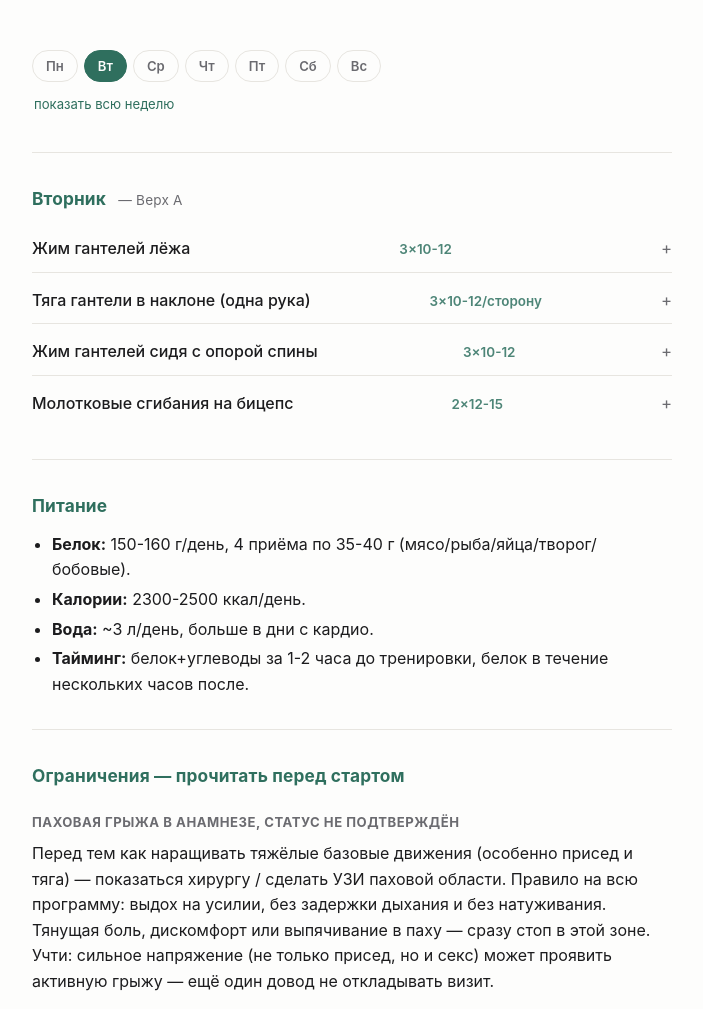
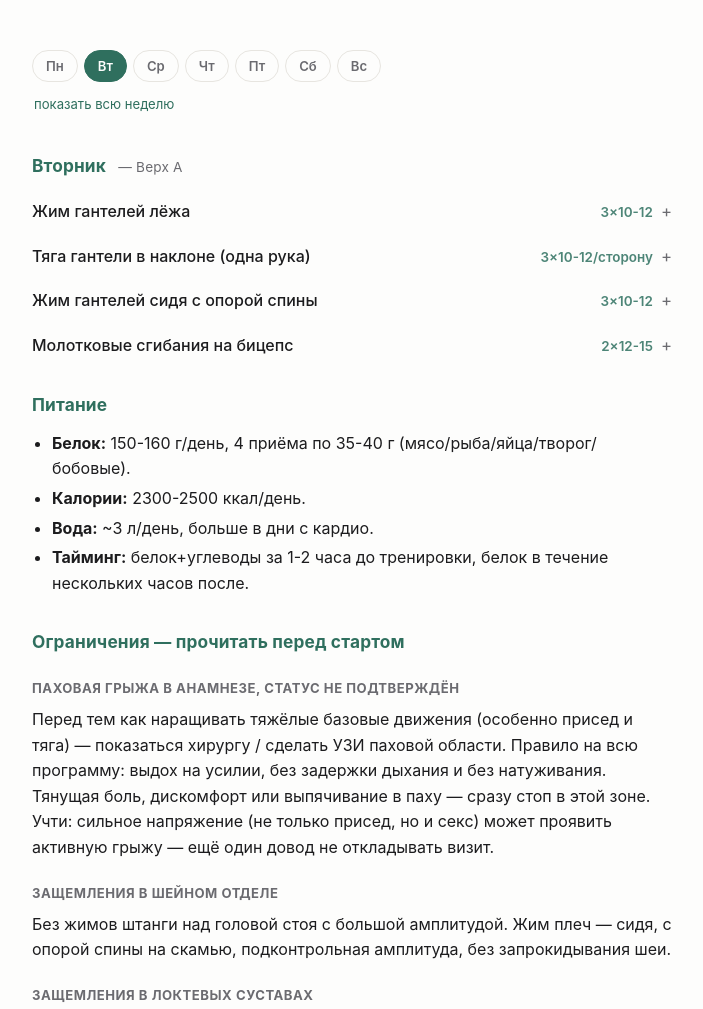
Before and after one commit to stepanovis/training-plan, a plain HTML site: page index.html in a window 1280 px wide. Shown: the top 1009 px of the page, without its empty margins (288-991 px from the left). Drawn offline with Linux system fonts and the light colour scheme.

Commit message:
Remove horizontal dividers, align sets/reps next to the plus icon; clean unused CSS

```diff
--- a/index.html
+++ b/index.html
@@ -39,9 +39,6 @@
   a { color: var(--accent); }
   .muted { color: var(--ink-muted); }
 
-  h1 { font-size: 1.55rem; margin: 0 0 4px; font-weight: 800; letter-spacing: -0.01em; }
-  .subtitle { margin: 0 0 24px; font-size: 0.92rem; }
-
   h2 {
     font-size: 1.08rem;
     font-weight: 700;
@@ -55,8 +52,6 @@
   p { margin: 8px 0; }
   ol, ul { margin: 6px 0 0; padding-left: 20px; }
   li { margin: 4px 0; }
-  hr { border: none; border-top: 1px solid var(--line); margin: 32px 0 0; }
-  .warn { font-size: 0.9rem; margin: 14px 0; padding-left: 12px; border-left: 2px solid #c98a2b; }
   footer { margin-top: 56px; font-size: 0.8rem; }
 
   .day-nav { display: flex; gap: 6px; flex-wrap: wrap; margin: 14px 0 6px; }
@@ -88,24 +83,19 @@
   body.show-all .day-section { display: block; }
 
   details {
-    margin: 4px 0;
-    padding: 10px 0;
-    border-bottom: 1px solid var(--line);
+    margin: 18px 0;
   }
-  details:last-child { border-bottom: none; }
   summary {
     cursor: pointer;
     font-size: 1rem;
     list-style: none;
     display: flex;
-    justify-content: space-between;
     align-items: baseline;
-    gap: 12px;
   }
   summary::-webkit-details-marker { display: none; }
-  summary .ex-name { font-weight: 500; }
-  summary .ex-sets { font-size: 0.84rem; font-weight: 600; color: var(--accent-soft); white-space: nowrap; }
-  summary::after { content: "+"; font-size: 1.05rem; color: var(--ink-muted); flex-shrink: 0; }
+  summary .ex-name { font-weight: 500; flex: 1 1 auto; padding-right: 10px; }
+  summary .ex-sets { font-size: 0.84rem; font-weight: 600; color: var(--accent-soft); white-space: nowrap; margin-left: auto; }
+  summary::after { content: "+"; font-size: 1.05rem; color: var(--ink-muted); flex-shrink: 0; margin-left: 8px; }
   details[open] summary::after { content: "–"; }
   details p { margin: 10px 0 0; font-size: 0.88rem; color: var(--ink-muted); }
 </style>
@@ -123,7 +113,6 @@
 </div>
 <button class="show-all-toggle" id="show-all-btn">показать всю неделю</button>
 
-<hr>
 
 <section class="day-section" data-day="1">
 <h2>Понедельник <span class="day-tag muted">— Низ A</span></h2>
@@ -255,7 +244,6 @@
 <p class="muted">День восстановления. Можно лёгкую прогулку, но без структурированной нагрузки.</p>
 </section>
 
-<hr>
 
 <h2>Питание</h2>
 <ul>
@@ -265,7 +253,6 @@
   <li><strong>Тайминг:</strong> белок+углеводы за 1-2 часа до тренировки, белок в течение нескольких часов после.</li>
 </ul>
 
-<hr>
 
 <h2>Ограничения — прочитать перед стартом</h2>
 <h3>Паховая грыжа в анамнезе, статус не подтверждён</h3>
```
